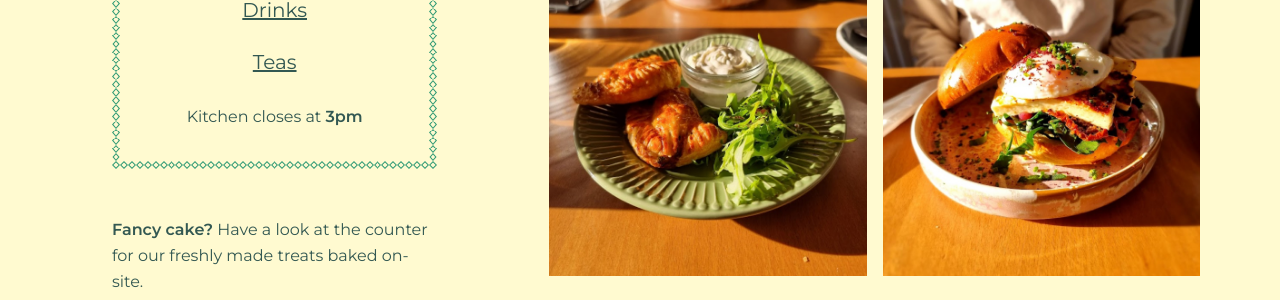
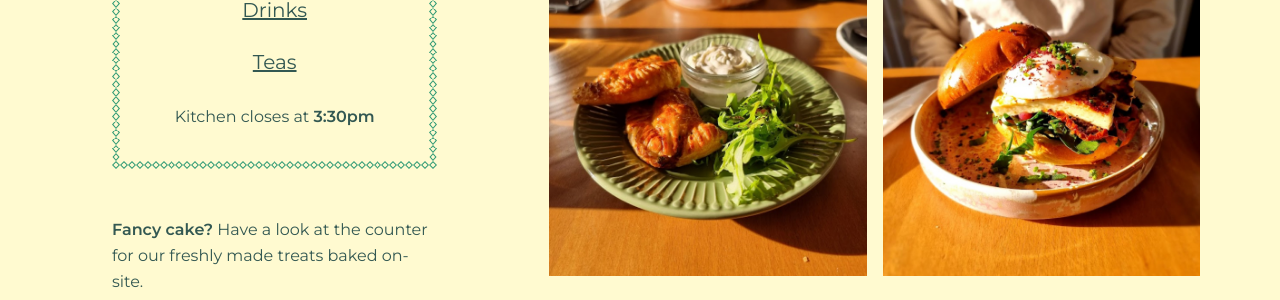
Before and after one commit to jaicab/wanasacafe, a Jekyll site: the page built from index.markdown, in a window 1280 px wide and 900 px high, scrolled down 1503 px. Shown: the part 153-453 px from the top of the window. Built offline with Jekyll 4.4.1, drawn with Linux system fonts in a browser that asks for light colours.

Commit message:
Updated Menu

```diff
--- a/_sections/menu.markdown
+++ b/_sections/menu.markdown
@@ -5,7 +5,7 @@ position: 1
 tagline: 'We are absolutely obsessed about good, wholesome food. We use the freshest
   ingredients and work with fantastic producers to bring you a menu rooted in the
   Middle East. '
-box_body: Kitchen closes at **3pm**
+box_body: Kitchen closes at **3:30pm**
 images:
 - "/uploads/menu_1.jpg"
 - "/uploads/menu_2.jpg"
```
